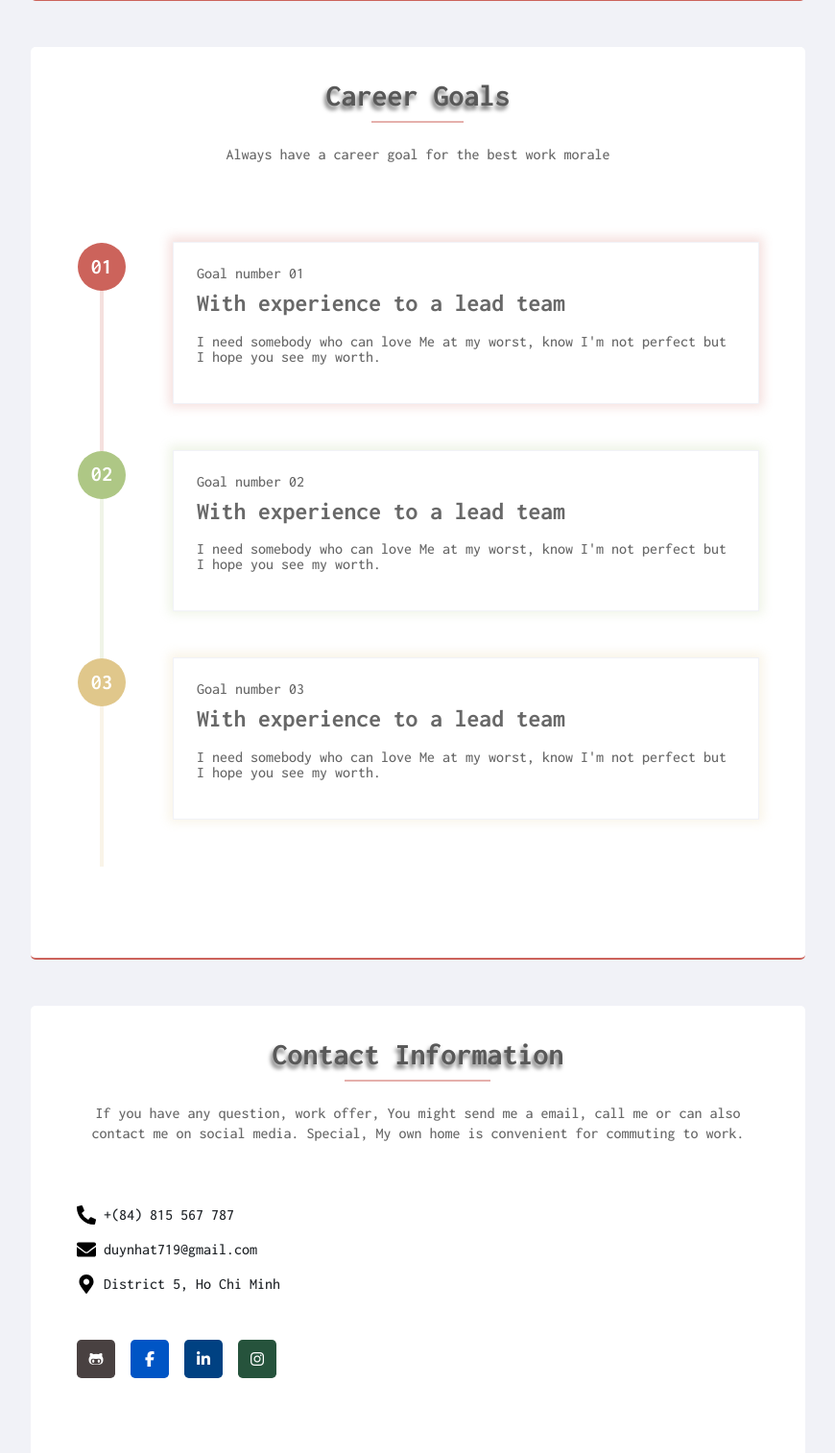
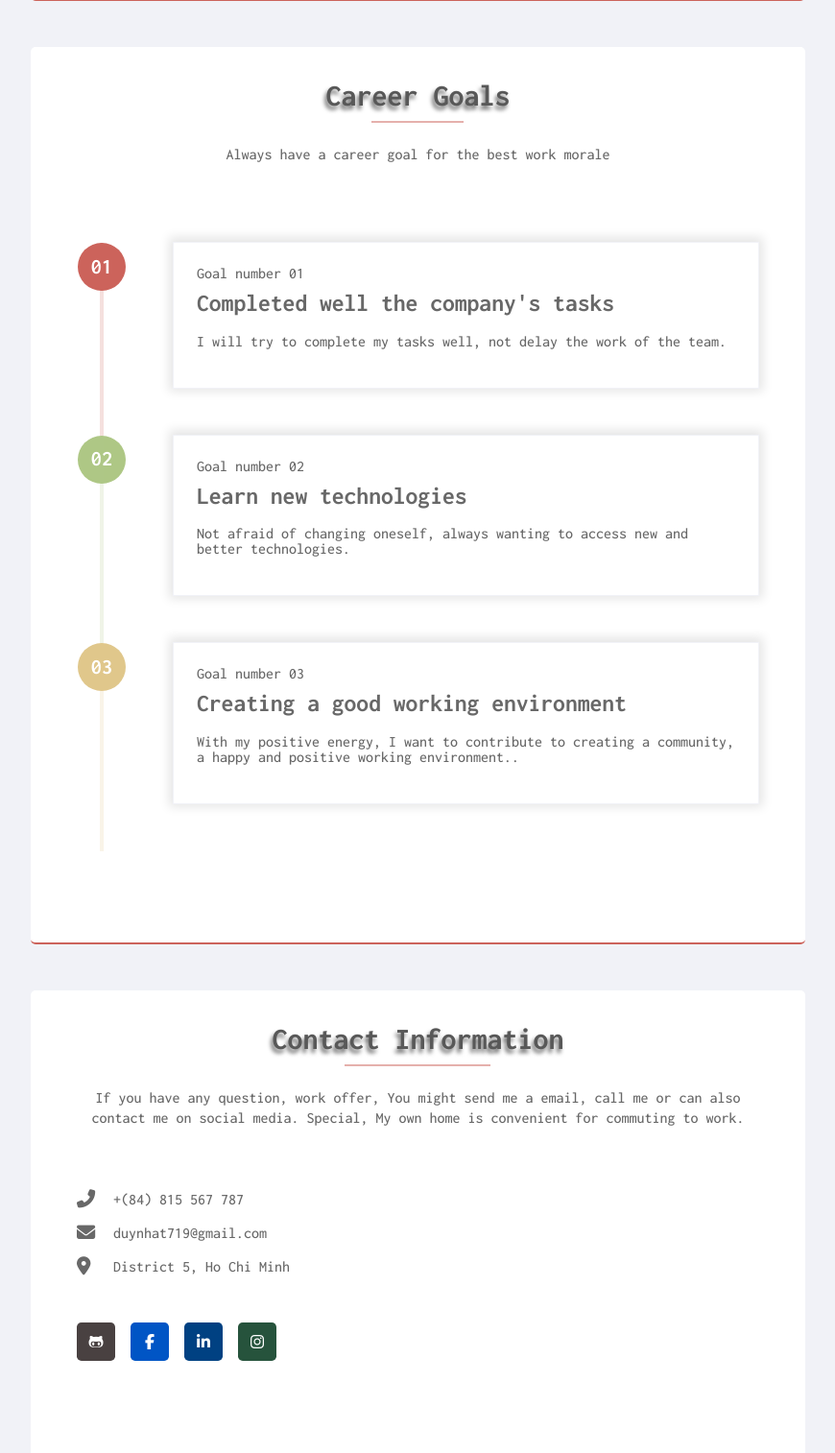
Before and after one commit to duynhat369/portfolio, a PHP site: page / in a window 1280 px wide. Shown: the part 3248-4762 px from the top of the page at 96% size, without its empty margins (347-1217 px from the left). Run offline with PHP 8.4, Linux system fonts and the light colour scheme; some libraries are stand-ins or nearby versions.

Commit message:
done English content

```diff
--- a/index.html
+++ b/index.html
@@ -126,23 +126,21 @@
                     <div class="about-content-text py-5 px-4">
                       <h3 class="about-content-text__heading">Summary</h3>
                       <p class="about-content-text__des my-2 py-2">
-                        Hi, I'm Duy Nhat Nguyen, born in 2000 and a senior at <span class="textColor"> UNIVERSITY OF
-                          SCIENCE </span> in Ho
-                        Chi Minh City.
+                        Hi, I'm Duy Nhat Nguyen, born in 2000 and a senior at VNU HO CHI MINH CITY
+                        <span class="textColor"> UNIVERSITY OF SCIENCE </span>
                         <br> <br>
-                        A Front end web developer with a passion for explore and desire to use <span class="textColor">
-                          design thinking </span> to create many professional
+                        I'm a Front-end web developer with a passion for explore and desire to use
+                        <span class="textColor">design thinking </span> to create many professional
                         websites that are simple and easy to use. Always listen and welcome the changes in work, be
-                        friendly and open to everyone. Front end web job satisfies my passion, and is able to work in a
+                        friendly and open to everyone. Front-end web job satisfies my passion, and is able to work in a
                         dynamic and positive environment.
                         <br> <br>
                         I am a team-player, I learned a lot from teamwork and enjoy helping every member with matters I
                         understand.
                       </p>
                       <div class="about-content-text__button">
-                        <a href="#" class="btn fa-download outline-btn">
-                          <!-- <i class="fas fa-download"></i> -->
-                          MY CV
+                        <a href="./assets/nguyenduynhat-cv.pdf" class="btn fa-download outline-btn">
+                          DOWNLOAD CV
                         </a>
                       </div>
                     </div>
@@ -446,11 +444,10 @@
                   <div class="goal-content item1 p-4 mb-5">
                     <div class="goal-index"><span>Goal number 01</span></div>
                     <div class="goal-heading my-2">
-                      <h3>With experience to a lead team</h3>
+                      <h3>Completed well the company's tasks</h3>
                     </div>
                     <div class="goal-des des1 py-2 mb-2">
-                      <p>I need somebody who can love Me at my worst, know I'm not perfect but I hope you see my
-                        worth.</p>
+                      <p>I will try to complete my tasks well, not delay the work of the team.</p>
                     </div>
                   </div>
                 </div>
@@ -458,11 +455,10 @@
                   <div class="goal-content item2 p-4 mb-5">
                     <div class="goal-index"><span>Goal number 02</span></div>
                     <div class="goal-heading my-2">
-                      <h3>With experience to a lead team</h3>
+                      <h3>Learn new technologies</h3>
                     </div>
                     <div class="goal-des des2 py-2 mb-2">
-                      <p>I need somebody who can love Me at my worst, know I'm not perfect but I hope you see my
-                        worth.</p>
+                      <p>Not afraid of changing oneself, always wanting to access new and better technologies.</p>
                     </div>
                   </div>
                 </div>
@@ -470,11 +466,11 @@
                   <div class="goal-content item3 p-4 mb-5">
                     <div class="goal-index"><span>Goal number 03</span></div>
                     <div class="goal-heading my-2">
-                      <h3>With experience to a lead team</h3>
+                      <h3>Creating a good working environment</h3>
                     </div>
                     <div class="goal-des des3 py-2 mb-2">
-                      <p>I need somebody who can love Me at my worst, know I'm not perfect but I hope you see my
-                        worth.</p>
+                      <p>With my positive energy, I want to contribute to creating a community, a happy and positive
+                        working environment..</p>
                     </div>
                   </div>
                 </div>
@@ -502,15 +498,15 @@
                 <div class="contact-info my-2 py-2">
                   <ul class="contact-info-list my-2">
                     <li class="contact-info-item my-2">
-                      <img src="../public/svg/phone.svg" alt="info phone number">
+                      <i class="fas fa-phone-alt"></i>
                       <span class="contact-info-text mx-2">+(84) 815 567 787</span>
                     </li>
                     <li class="contact-info-item my-2">
-                      <img src="../public/svg/mail.svg" alt="info email">
+                      <i class="fas fa-envelope"></i>
                       <span class="contact-info-text mx-2">duynhat719@gmail.com</span>
                     </li>
                     <li class="contact-info-item my-2">
-                      <img src="../public/svg/location.svg" alt="info location">
+                      <i class="fas fa-map-marker-alt"></i>
                       <span class="contact-info-text mx-2">District 5, Ho Chi Minh</span>
                     </li>
                   </ul>
--- a/public/css/style.css
+++ b/public/css/style.css
@@ -29,7 +29,7 @@ section {
   border-radius: 5px;
 }
 
-.about-heading-des,
+.contact-info-list, .about-heading-des,
 .about-content-text__heading,
 .about-content-text__des,
 .skills-heading-des,
@@ -61,6 +61,10 @@ section {
 
 .text-shadow {
   text-shadow: -2px 4px 4px #686868;
+}
+
+.goals .item3, .goals .item2, .goals .item1, .box-shadow {
+  box-shadow: 0 -1px 10px 4px rgba(0, 0, 0, 0.1);
 }
 
 .column-padding0 {
@@ -615,22 +619,13 @@ section {
 .goals .goals-item .goal-content .des3::after {
   border: 2px solid rgba(224, 199, 139, 0.2);
 }
-.goals .item1 {
-  box-shadow: 0 -1px 10px 4px rgba(204, 99, 91, 0.2);
-}
 .goals .item1::before {
   content: "01";
   background-color: #cc635b;
 }
-.goals .item2 {
-  box-shadow: 0 -1px 10px 4px rgba(174, 199, 133, 0.2);
-}
 .goals .item2::before {
   content: "02";
   background-color: #aec785;
-}
-.goals .item3 {
-  box-shadow: 0 -1px 10px 4px rgba(224, 199, 139, 0.2);
 }
 .goals .item3::before {
   content: "03";
@@ -654,9 +649,10 @@ section {
   height: 100%;
   position: relative;
 }
-.contact-info-list li img {
-  width: 20px;
-  height: 20px;
+.contact-info-list li i {
+  width: 30px;
+  font-size: 1.2rem;
+  color: #686868;
 }
 .contact-social-items {
   display: flex;
--- a/views/scss/_contact.scss
+++ b/views/scss/_contact.scss
@@ -3,14 +3,16 @@
   &-info {
     &-list {
       @include flex(column, start, center, nowrap);
+      @extend %text-color-light;
       li {
         @include flex(row, center, flex-start, nowrap);
         width: 100%;
         height: 100%;
         position: relative;
-        img {
-          width: 20px;
-          height: 20px;
+        i {
+          width: 30px;
+          font-size: 1.2rem;
+          color: $text-light-color;
         }
       }
     }
@@ -53,8 +55,8 @@
     }
   }
 
-  &-maps{
-    .address-google{
+  &-maps {
+    .address-google {
       border: 2px solid $primary-color;
       border-radius: 5px;
     }
--- a/views/scss/_extend.scss
+++ b/views/scss/_extend.scss
@@ -50,6 +50,10 @@
   text-shadow: -2px 4px 4px $text-light-color;
 }
 
+%box-shadow {
+  box-shadow: 0 -1px 10px 4px $shadow-color;
+}
+
 %column-padding0 {
   padding: 0;
 }
--- a/views/scss/_goals.scss
+++ b/views/scss/_goals.scss
@@ -51,7 +51,7 @@
   }
 
   .item1 {
-    box-shadow: 0 -1px 10px 4px $primary-opacity;
+    @extend %box-shadow;
     &::before {
       content: "01";
       background-color: $primary-color;
@@ -59,7 +59,7 @@
   }
 
   .item2 {
-    box-shadow: 0 -1px 10px 4px $softSKills-opacity;
+    @extend %box-shadow;
     &::before {
       content: "02";
       background-color: $softSKills;
@@ -67,7 +67,7 @@
   }
 
   .item3 {
-    box-shadow: 0 -1px 10px 4px $technicalSkills-opacity;
+    @extend %box-shadow;
     &::before {
       content: "03";
       background-color: $technicalSkills;
--- a/views/scss/_reset.scss
+++ b/views/scss/_reset.scss
@@ -230,6 +230,10 @@ section {
   @extend %text-shadow;
 }
 
+.box-shadow{
+  @extend %box-shadow;
+}
+
 .column-padding0 {
   @extend %column-padding0;
 }
```
Also changed, not shown: README.md, 1 other file.
